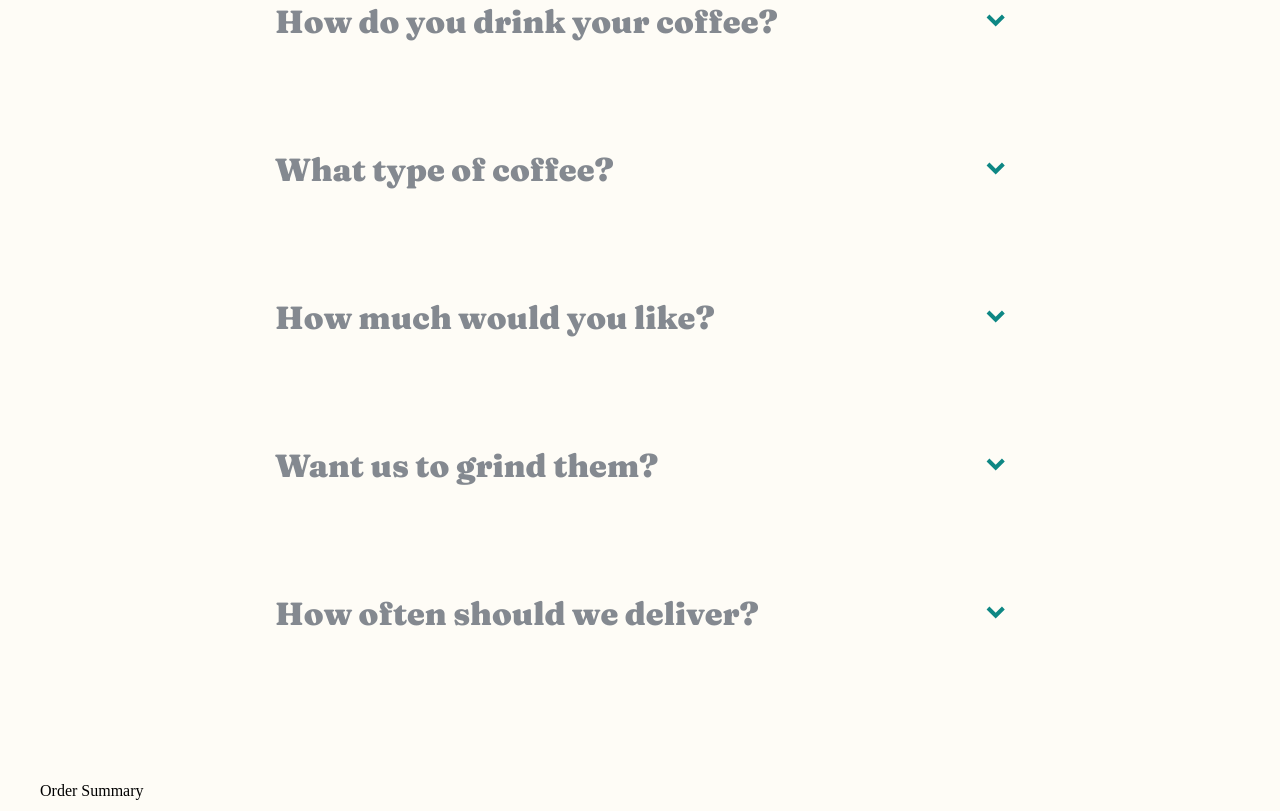
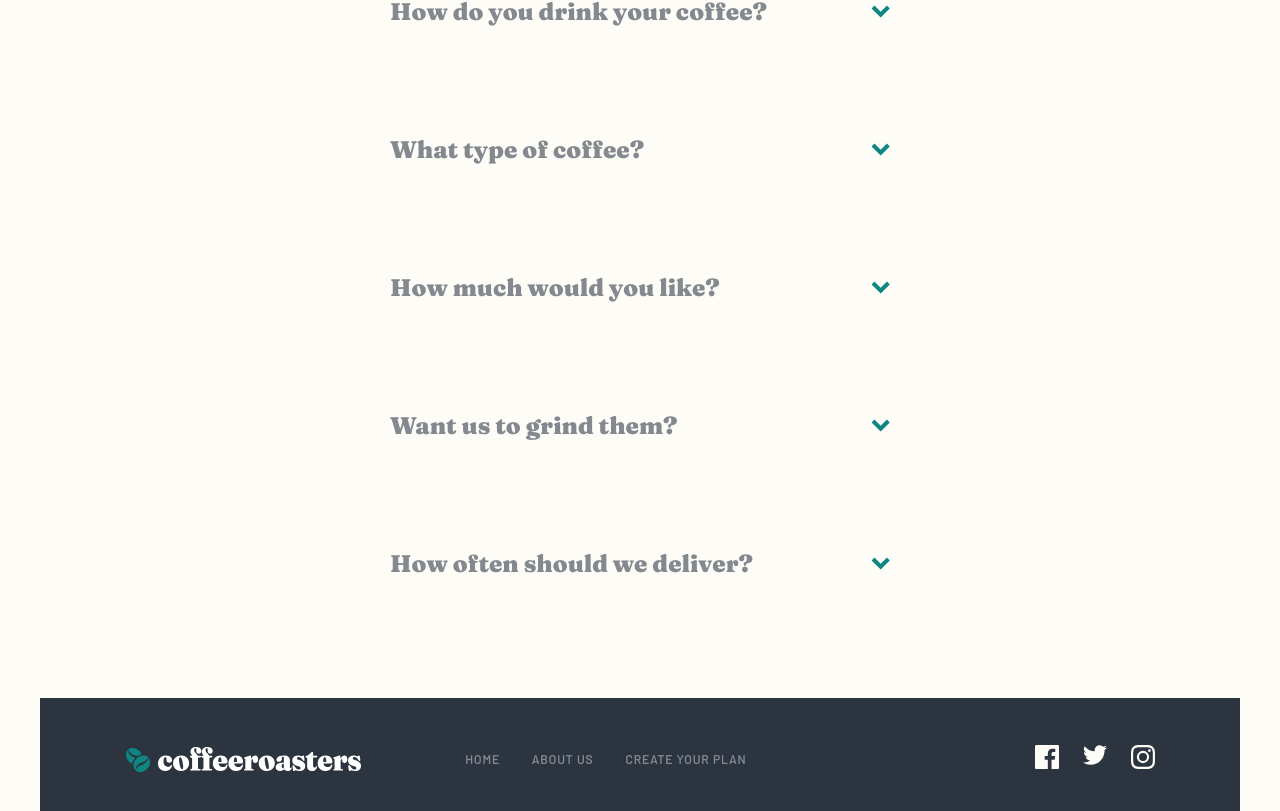
Before and after one commit to ionStici/coffeeroasters-subscription-site-fem, a React (Vite) app: page /plan in a window 1280 px wide. Shown: the part 1489-2300 px from the top of the page. Built offline with nearby package versions, Linux system fonts and the light colour scheme.

Commit message:
Add Create Plan Component

```diff
--- a/src/components/CreatePlan.jsx
+++ b/src/components/CreatePlan.jsx
@@ -1,123 +1,77 @@
 import styles from './../styles/CreatePlan.module.scss';
 import PropTypes from 'prop-types';
-import React from 'react';
-
-// prettier-ignore
-const icon_arrow = (<svg width="19" height="13" xmlns="http://www.w3.org/2000/svg"><path d="M15.949.586l2.828 2.828-9.096 9.096L.586 3.414 3.414.586l6.267 6.267z" fill="#0E8784" fillRule="nonzero" /></svg>);
 
 // // // // // // // // // // // // // // // // // // // //
 
-const Question = function (props) {
+const CreatePlan = function (props) {
     const data = props.data;
+    // prettier-ignore
+    const iconArrow = (<svg width="19" height="13" xmlns="http://www.w3.org/2000/svg"><path d="M15.949.586l2.828 2.828-9.096 9.096L.586 3.414 3.414.586l6.267 6.267z" fill="#0E8784" fillRule="nonzero"/></svg>);
 
-    const toggleDropdown = function ({ target }) {
-        console.log(target);
+    const handleDropdown = function ({ target }) {
+        const block = target.closest(`.${styles.accordion__block}`);
+        const arrow = block.querySelector('svg');
+        let status = block.dataset.dropdown;
+        const boxes = block.querySelector(`.${styles.accordion__boxes}`);
 
-        // prettier-ignore
-        const questionEls = [...target.closest(`.${styles.wrapper}`).querySelectorAll(`.${styles.question}`)];
-        const question = target.closest(`.${styles.question}`);
-        const wrapper = question.querySelector(`.${styles.boxes_wrapper}`);
-        const svg = target.querySelector('svg');
+        if (status === 'close') {
+            arrow.classList.add(styles.accordion__rotate);
+            boxes.classList.add(styles.display);
+            setTimeout(() => boxes.classList.add(styles.render), 1);
 
-        questionEls.forEach(q => {
-            if (question.dataset.dropdown === 'open') return;
-            q.dataset.dropdown = 'close';
-            q.querySelector('svg').classList.remove(styles.rotate_arrow);
-            const w = q.querySelector(`.${styles.boxes_wrapper}`);
-            w.classList.remove(styles.set_height, styles.set_opacity);
-            w.classList.remove(styles.display_block);
-        });
-
-        if (question.dataset.dropdown === 'close') {
-            question.dataset.dropdown = 'open';
-            svg.classList.add(styles.rotate_arrow);
-
-            wrapper.classList.add(styles.display_block);
-            setTimeout(() => {
-                wrapper.classList.add(styles.set_height, styles.set_opacity);
-            }, 1);
+            block.dataset.dropdown = 'open';
             return;
         }
 
-        if (question.dataset.dropdown === 'open') {
-            question.dataset.dropdown = 'close';
-            svg.classList.remove(styles.rotate_arrow);
-            wrapper.classList.remove(styles.set_height, styles.set_opacity);
-            setTimeout(() => {
-                wrapper.classList.remove(styles.display_block);
-            }, 250);
+        if (status === 'open') {
+            arrow.classList.remove(styles.accordion__rotate);
+            boxes.classList.remove(styles.render);
+            setTimeout(() => boxes.classList.remove(styles.display), 250);
+
+            block.dataset.dropdown = 'close';
             return;
         }
     };
 
-    const setBoxActive = function ({ target }) {
-        if (target.classList.contains(styles.active_box)) {
-            target.classList.remove(styles.active_box);
-            return;
-        }
+    return (
+        <section className={styles.section}>
+            <div className={styles.wrapper}>
+                <nav className={styles.nav}></nav>
 
-        const boxes = [
-            ...target
-                .closest(`.${styles.boxes_wrapper}`)
-                .querySelectorAll(`.${styles.box}`),
-        ];
-
-        boxes.forEach(box => box.classList.remove(styles.active_box));
-        target.classList.add(styles.active_box);
-    };
-
+                {/*  */}
+                <div className={styles.accordion}>
+                    {data.map((q, i) => {
                         return (
-        <div className={styles.question} data-dropdown="close">
-            <button className={styles.button} onClick={toggleDropdown}>
-                <h2>{data.question}</h2>
-                <div>{icon_arrow}</div>
+                            <div
+                                className={styles.accordion__block}
+                                key={i}
+                                data-dropdown={'close'}
+                            >
+                                {/* prettier-ignore */}
+                                <button className={`${styles.accordion__btn}`} onClick={handleDropdown}>
+                                    <h2>{q.question}</h2>
+                                    <span>{iconArrow}</span>
                                 </button>
 
-            <div className={styles.boxes_wrapper}>
-                {data.answers.map((a, i) => {
+                                <div className={styles.accordion__boxes}>
+                                    {q.answers.map((a, i) => {
                                         return (
-                        <div
-                            className={`${styles.box}`}
-                            onClick={setBoxActive}
-                            key={i}
-                        >
-                            <p className={styles.title}>{a.title}</p>
-                            <p className={styles.text}>{a.text}</p>
+                                            // prettier-ignore
+                                            <div className={`${styles.accordion__box}`} key={i}>
+                                                <h3>{a.title}</h3>
+                                                <p>{a.text}</p>
                                             </div>
                                         );
                                     })}
                                 </div>
                             </div>
                         );
-};
-
-// // // // // // // // // // // // // // // // // // // //
-
-const Summary = function () {
-    return (
-        <div className={styles.summary_wrapper}>
-            <p className={styles.summary_title}>Order Summary</p>
-            <p className={styles.summary_text}></p>
-        </div>
-    );
-};
-
-// // // // // // // // // // // // // // // // // // // //
-
-const CreatePlan = function (props) {
-    return (
-        <section className={styles.section}>
-            <nav className={styles.nav}></nav>
-
-            <div className={styles.wrapper}>
-                {props.data.map((q, i) => {
-                    return <Question data={q} key={i} />;
                     })}
                 </div>
+                {/*  */}
 
-            <article className={styles.summary}>
-                <Summary />
-            </article>
+                <div className={styles.summary}></div>
+            </div>
         </section>
     );
 };
@@ -128,10 +82,6 @@ CreatePlan.propTypes = {
     data: PropTypes.array,
 };
 
-Question.propTypes = {
-    data: PropTypes.object,
-};
-
 export default CreatePlan;
 
 // // // // // // // // // // // // // // // // // // // //
--- a/src/styles/CreatePlan.module.scss
+++ b/src/styles/CreatePlan.module.scss
@@ -2,132 +2,91 @@
 
 .section {
     padding: 0 24px;
+    margin-bottom: 120px;
 
     @media only screen and (min-width: 768px) {
-        padding: 0 40px;
+    }
+
+    @media only screen and (min-width: 1110px) {
     }
 }
 
 .wrapper {
     max-width: 500px;
-    margin: 0 auto 120px auto;
-
-    @media only screen and (min-width: 768px) {
-        max-width: 730px;
-        margin-bottom: 144px;
-    }
+    margin: 0 auto;
 }
 
 // // // // // // // // // // // // // // // // // // // //
 
 .nav {
     display: none;
-
-    @media only screen and (min-width: 1110px) {
-        display: block;
-    }
 }
 
 // // // // // // // // // // // // // // // // // // // //
 
-.question {
+.accordion {
+    font-family: var(--fraunces);
+
+    &__block {
         &:not(:last-child) {
             margin-bottom: 110px;
-
-        @media only screen and (min-width: 768px) {
-            margin-bottom: 100px;
-        }
         }
     }
 
-.rotate_arrow {
-    transform: rotate(180deg);
-}
-
-.button {
+    &__btn {
         width: 100%;
         display: flex;
         align-items: center;
         justify-content: space-between;
+
         border: none;
         background-color: transparent;
         cursor: pointer;
 
         h2 {
-        pointer-events: none;
-
-        font-family: var(--fraunces);
             color: var(--color-grey);
-        text-align: left;
             font-weight: 900;
             font-size: 24px;
             line-height: 28px;
+            text-align: left;
+            pointer-events: none;
+        }
 
-        @media only screen and (min-width: 768px) {
-            font-size: 32px;
-            line-height: 48px;
+        span {
+            margin-left: 64px;
+            pointer-events: none;
+        }
+
+        svg {
+            transition: transform 0.15s;
+        }
+
+        &__disabled {
+            opacity: 0.5;
         }
     }
 
-    div {
-        margin-left: 64px;
-
-        @media only screen and (min-width: 768px) {
-            margin-left: 0;
-        }
+    &__rotate {
+        transform: rotate(180deg);
     }
 
-    svg {
-        transition: transform 0.25s;
-        pointer-events: none;
-    }
+    &__boxes {
+        display: none;
+        margin-top: 0;
+        height: 0;
+        opacity: 0;
+        transition: height 0.25s, margin 0.25s;
     }
 
-// // // // // // // // // // // // // // // // // // // //
+    &__box {
+        color: var(--color-dark-grey-blue);
 
-.boxes_wrapper {
-    display: none;
-    opacity: 0;
-    height: 0;
-
-    transition: height 0.25s, margin 0.25s;
-
-    @media only screen and (min-width: 768px) {
-        justify-content: space-between;
-    }
-}
-
-.display_block {
-    display: block;
-
-    @media only screen and (min-width: 768px) {
-        display: flex;
-    }
-}
-
-.set_height {
-    margin-top: 32px;
-    height: 452px;
-
-    @media only screen and (min-width: 768px) {
-        margin-top: 40px;
-        height: 250px;
-    }
-}
-
-.set_opacity {
-    transition: height 0.25s, margin 0.25s, opacity 0.15s 0.2s;
-    opacity: 1;
-}
-
-.box {
         height: 140px;
-    background-color: hsla(43, 30%, 94%, 1);
         border-radius: 8px;
+        background-color: var(--color-grey-box);
         padding: 24px 25px;
 
-    color: var(--color-dark-grey-blue);
-
+        transition: background-color 0.15s;
         cursor: pointer;
 
         &:not(:last-child) {
@@ -136,62 +95,62 @@
 
         &:hover {
             background-color: var(--color-pale-orange);
-        color: var(--color-dark-grey-blue);
         }
 
-    @media only screen and (min-width: 768px) {
-        max-width: 223px;
-        height: 250px;
-    }
-}
-
-.active_box {
-    background-color: var(--color-dark-cyan);
-    color: var(--color-white);
-
-    &:hover {
-        background-color: var(--color-dark-cyan);
-        color: var(--color-white);
-    }
-}
-
-.title {
-    font-family: var(--fraunces);
+        h3 {
             font-weight: 900;
             font-size: 24px;
             line-height: 32px;
-
+            margin-bottom: 8px;
             pointer-events: none;
-    margin-bottom: 8px;
-
-    @media only screen and (min-width: 768px) {
-        margin-bottom: 24px;
-    }
         }
 
-.text {
+        p {
             font-family: var(--barlow);
             font-weight: 400;
             font-size: 16px;
             line-height: 26px;
+            pointer-events: none;
+        }
 
-    pointer-events: none;
+        &__active {
+            background-color: var(--color-dark-cyan);
+
+            h3 {
+                color: var(--color-white);
+            }
+
+            p {
+                color: var(--color-light-cream);
+            }
+
+            &:hover {
+                background-color: var(--color-dark-cyan);
+            }
+        }
+    }
+}
+
+.display {
+    display: block;
+}
+
+.render {
+    height: 452px;
+    margin-top: 32px;
+    opacity: 1;
+    transition: height 0.25s, margin 0.25s, opacity 0.15s 0.125s;
 }
 
 // // // // // // // // // // // // // // // // // // // //
 
 .summary {
-    margin-bottom: 120px;
+    display: none;
+
+    &__title {
     }
 
-.summary_wrapper {
-}
-
-.summary_title {
-}
-
-.summary_text {
-    span {
+    &__text {
     }
 }
 
--- a/src/styles/base.scss
+++ b/src/styles/base.scss
@@ -9,6 +9,7 @@
     --color-grey: hsla(215, 5%, 54%, 1);
     --color-white: hsla(0, 0%, 100%, 1);
     --color-grey-bg: hsla(216, 17%, 21%, 1);
+    --color-grey-box: hsla(43, 30%, 94%, 1);
 }
 
 * {
@@ -22,6 +23,10 @@
     box-sizing: border-box;
 }
 
+button {
+    font: inherit;
+}
+
 html {
     background-color: var(--color-light-cream);
 }
```
Lines whose indentation alone changed are shown as unchanged.
